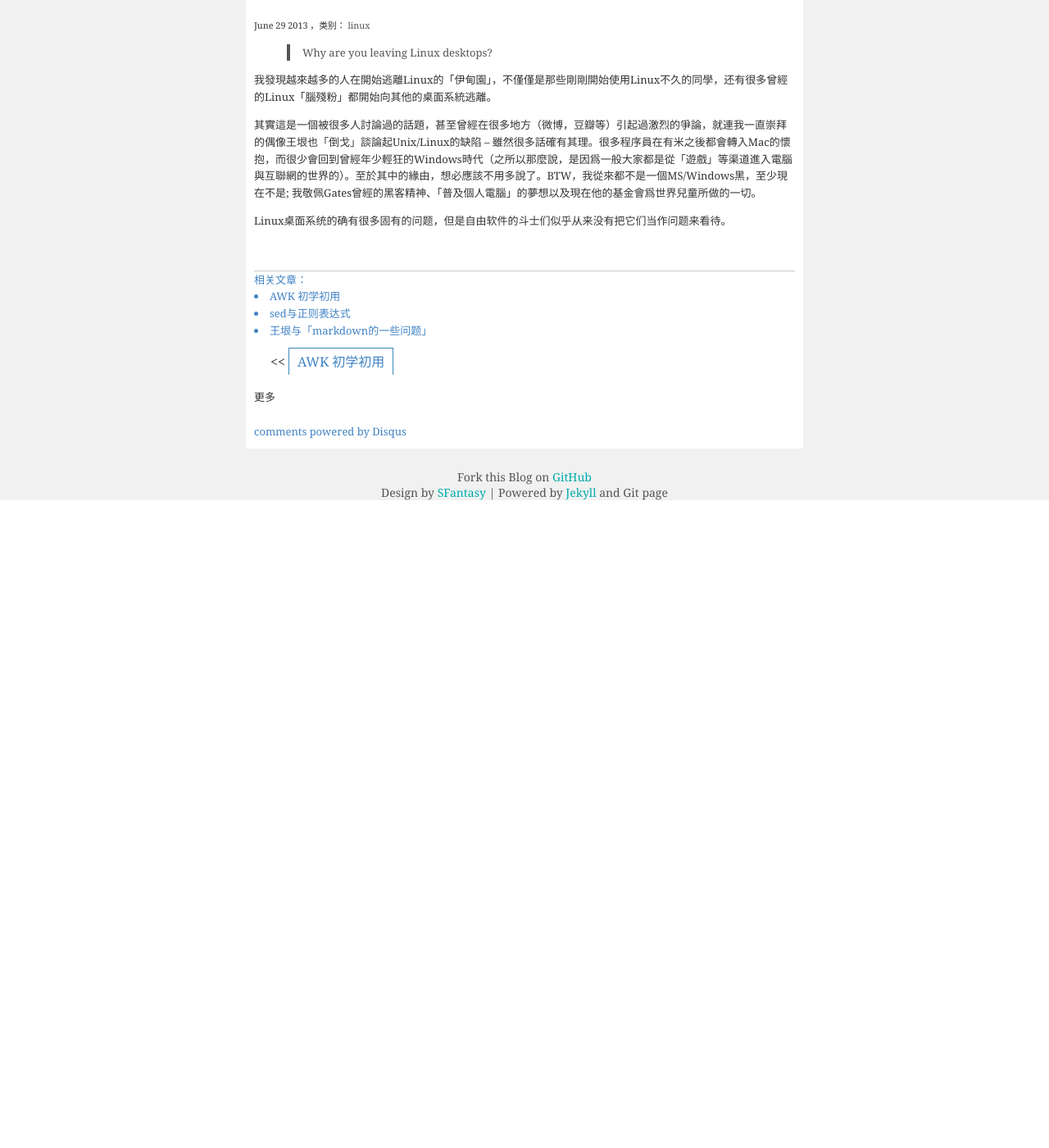
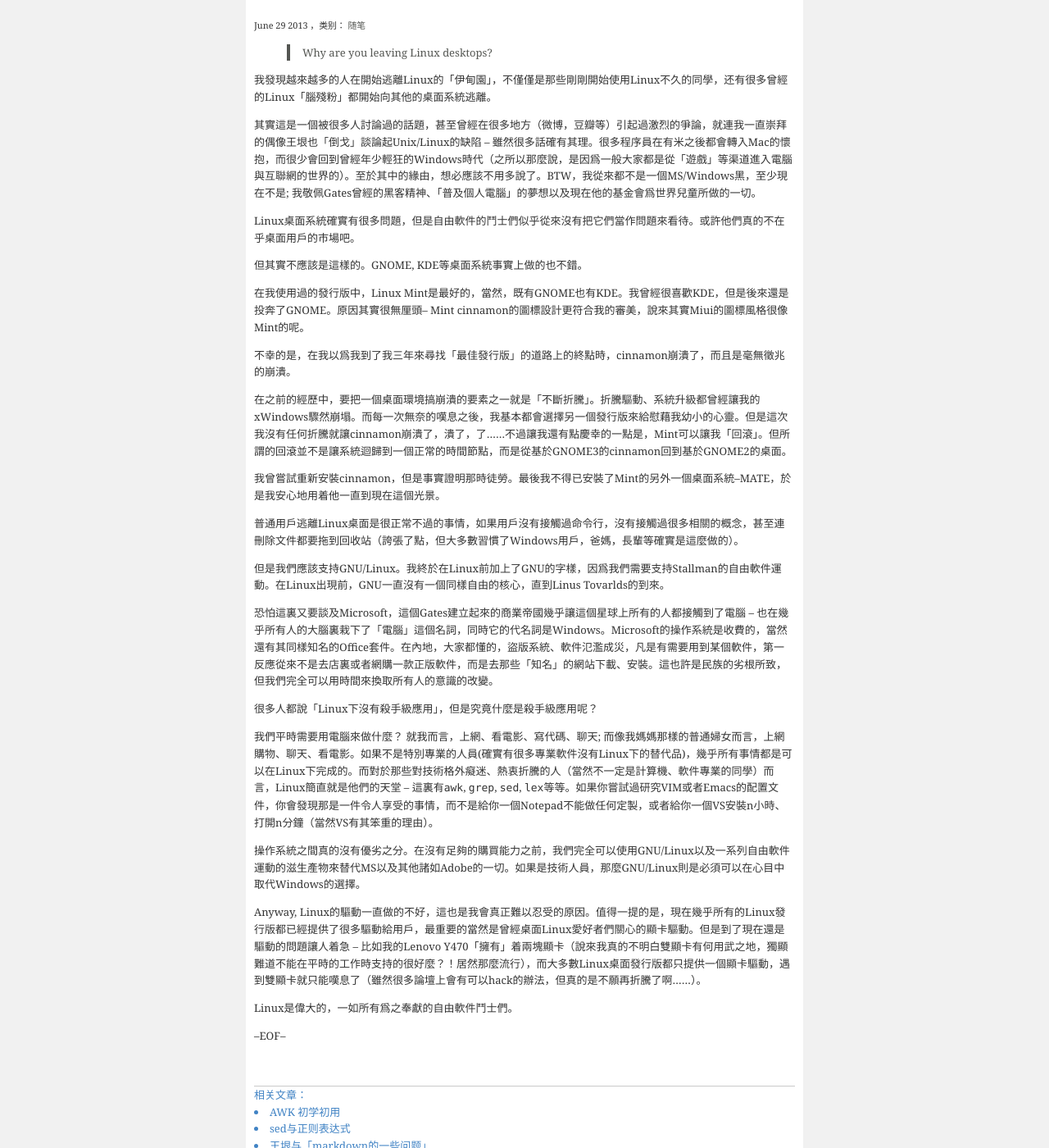
Before and after one commit to SFantasy/blog, a Jekyll site: the page built from _posts/2013-06-29-leave-linux.markdown, in a window 1280 px wide and 1400 px high, scrolled down 191 px. Shown: the whole window at 82% size. Built offline with Jekyll 4.4.1, drawn with Linux system fonts in a browser that asks for light colours; Markdown is read by kramdown in place of the engine named in the settings; comment, search, counter and statistics services are not loaded; before the commit the page ends 900 px from its top, so only the background shows below that.

Commit message:
Update a post

```diff
--- a/_posts/2013-06-29-leave-linux.markdown
+++ b/_posts/2013-06-29-leave-linux.markdown
@@ -2,7 +2,7 @@
 layout: post
 comments: true
 title: 爲何離開Linux桌面
-categories: linux
+categories: 随笔
 date: 2013-06-29 22:22
 ---
 
@@ -12,4 +12,33 @@ date: 2013-06-29 22:22
 
 其實這是一個被很多人討論過的話題，甚至曾經在很多地方（微博，豆瓣等）引起過激烈的爭論，就連我一直崇拜的偶像王垠也「倒戈」談論起Unix/Linux的缺陷 -- 雖然很多話確有其理。很多程序員在有米之後都會轉入Mac的懷抱，而很少會回到曾經年少輕狂的Windows時代（之所以那麼說，是因爲一般大家都是從「遊戲」等渠道進入電腦與互聯網的世界的）。至於其中的緣由，想必應該不用多說了。BTW，我從來都不是一個MS/Windows黑，至少現在不是; 我敬佩Gates曾經的黑客精神、「普及個人電腦」的夢想以及現在他的基金會爲世界兒童所做的一切。
 
-Linux桌面系统的确有很多固有的问题，但是自由软件的斗士们似乎从来没有把它们当作问题来看待。
+Linux桌面系統確實有很多問題，但是自由軟件的鬥士們似乎從來沒有把它們當作問題來看待。或許他們真的不在乎桌面用戶的市場吧。
+
+但其實不應該是這樣的。GNOME, KDE等桌面系統事實上做的也不錯。
+
+在我使用過的發行版中，Linux Mint是最好的，當然，既有GNOME也有KDE。我曾經很喜歡KDE，但是後來還是投奔了GNOME。原因其實很無厘頭-- Mint cinnamon的圖標設計更符合我的審美，說來其實Miui的圖標風格很像Mint的呢。
+
+不幸的是，在我以爲我到了我三年來尋找「最佳發行版」的道路上的終點時，cinnamon崩潰了，而且是毫無徵兆的崩潰。
+
+在之前的經歷中，要把一個桌面環境搞崩潰的要素之一就是「不斷折騰」。折騰驅動、系統升級都曾經讓我的xWindows驟然崩塌。而每一次無奈的嘆息之後，我基本都會選擇另一個發行版來給慰藉我幼小的心靈。但是這次我沒有任何折騰就讓cinnamon崩潰了，潰了，了……不過讓我還有點慶幸的一點是，Mint可以讓我「回滾」。但所謂的回滾並不是讓系統迴歸到一個正常的時間節點，而是從基於GNOME3的cinnamon回到基於GNOME2的桌面。
+
+我曾嘗試重新安裝cinnamon，但是事實證明那時徒勞。最後我不得已安裝了Mint的另外一個桌面系統--MATE，於是我安心地用着他一直到現在這個光景。
+
+普通用戶逃離Linux桌面是很正常不過的事情，如果用戶沒有接觸過命令行，沒有接觸過很多相關的概念，甚至連刪除文件都要拖到回收站（誇張了點，但大多數習慣了Windows用戶，爸媽，長輩等確實是這麼做的）。
+
+但是我們應該支持GNU/Linux。我終於在Linux前加上了GNU的字樣，因爲我們需要支持Stallman的自由軟件運動。在Linux出現前，GNU一直沒有一個同樣自由的核心，直到Linus Tovarlds的到來。
+
+恐怕這裏又要談及Microsoft，這個Gates建立起來的商業帝國幾乎讓這個星球上所有的人都接觸到了電腦 -- 也在幾乎所有人的大腦裏栽下了「電腦」這個名詞，同時它的代名詞是Windows。Microsoft的操作系統是收費的，當然還有其同樣知名的Office套件。在內地，大家都懂的，盜版系統、軟件氾濫成災，凡是有需要用到某個軟件，第一反應從來不是去店裏或者網購一款正版軟件，而是去那些「知名」的網站下載、安裝。這也許是民族的劣根所致，但我們完全可以用時間來換取所有人的意識的改變。
+
+很多人都說「Linux下沒有殺手級應用」，但是究竟什麼是殺手級應用呢？
+
+我們平時需要用電腦來做什麼？ 就我而言，上網、看電影、寫代碼、聊天; 而像我媽媽那樣的普通婦女而言，上網購物、聊天、看電影。如果不是特別專業的人員(確實有很多專業軟件沒有Linux下的替代品)，幾乎所有事情都是可以在Linux下完成的。而對於那些對技術格外癡迷、熱衷折騰的人（當然不一定是計算機、軟件專業的同學）而言，Linux簡直就是他們的天堂 -- 這裏有`awk`, `grep`, `sed`, `lex`等等。如果你嘗試過研究VIM或者Emacs的配置文件，你會發現那是一件令人享受的事情，而不是給你一個Notepad不能做任何定製，或者給你一個VS安裝n小時、打開n分鐘（當然VS有其笨重的理由）。
+
+操作系統之間真的沒有優劣之分。在沒有足夠的購買能力之前，我們完全可以使用GNU/Linux以及一系列自由軟件運動的滋生產物來替代MS以及其他諸如Adobe的一切。如果是技術人員，那麼GNU/Linux則是必須可以在心目中取代Windows的選擇。
+
+Anyway, Linux的驅動一直做的不好，這也是我會真正難以忍受的原因。值得一提的是，現在幾乎所有的Linux發行版都已經提供了很多驅動給用戶，最重要的當然是曾經桌面Linux愛好者們關心的顯卡驅動。但是到了現在還是驅動的問題讓人着急 -- 比如我的Lenovo Y470「擁有」着兩塊顯卡（說來我真的不明白雙顯卡有何用武之地，獨顯難道不能在平時的工作時支持的很好麼？！居然那麼流行），而大多數Linux桌面發行版都只提供一個顯卡驅動，遇到雙顯卡就只能嘆息了（雖然很多論壇上會有可以hack的辦法，但真的是不願再折騰了啊……）。
+
+Linux是偉大的，一如所有爲之奉獻的自由軟件鬥士們。
+
+
+--EOF--
```
